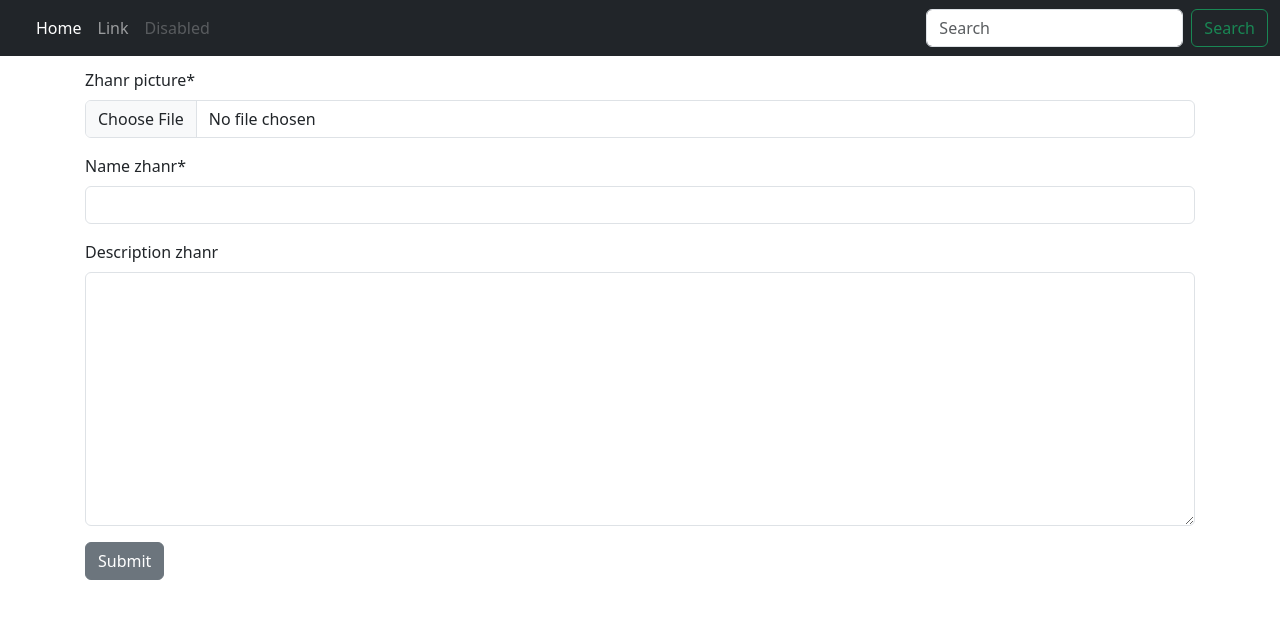
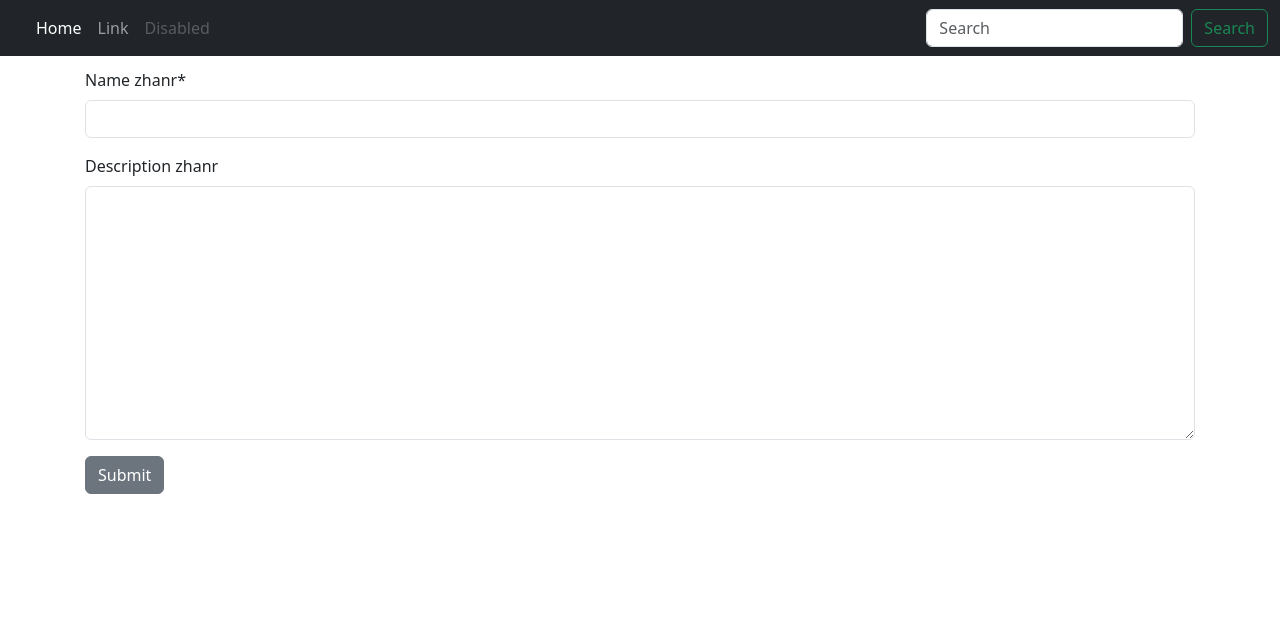
Before and after one commit to MarukhniakA/Project_EDELWEISS_SHOP, a Django app: page /spravochniki/zhanr-add/ in a window 1280 px wide. Shown: the top 620 px of the page. Run offline with Django 4.2, Linux system fonts and the light colour scheme; some libraries are stand-ins or nearby versions.

Commit message:
'create'

```diff
--- a/src/spravochniki/models.py
+++ b/src/spravochniki/models.py
@@ -3,12 +3,6 @@ from django.urls import reverse_lazy
 # Create your models here.
 
 class Author(models.Model):
-
-    picture = models.ImageField(
-        verbose_name='Author picture',
-        upload_to="uploads/%Y/%m/%d/"
-        )
-
 
     name = models.CharField(
         verbose_name='Name author',
@@ -32,12 +26,6 @@ class Author(models.Model):
 
 class Izdatelstvo(models.Model):
 
-    picture = models.ImageField(
-        verbose_name='Izdatelstvo picture',
-        upload_to="uploads/%Y/%m/%d/"
-        )
-
-
     name = models.CharField(
         verbose_name='Name izdatelstvo',
         max_length=50
@@ -57,12 +45,6 @@ class Izdatelstvo(models.Model):
 
 
 class Zhanr(models.Model):
-
-    picture = models.ImageField(
-        verbose_name='Zhanr picture',
-        upload_to="uploads/%Y/%m/%d/"
-        )
-
 
     name = models.CharField(
         verbose_name='Name zhanr',
@@ -84,12 +66,6 @@ class Zhanr(models.Model):
 
 class Series(models.Model):
 
-    picture = models.ImageField(
-        verbose_name='Series picture',
-        upload_to="uploads/%Y/%m/%d/"
-        )
-
-
     name = models.CharField(
         verbose_name='Name series book',
         max_length=50
--- a/src/spravochniki/templates/spravochniki/author_detail.html
+++ b/src/spravochniki/templates/spravochniki/author_detail.html
@@ -4,7 +4,6 @@
 
     <h1>Author details</h1>
     <div class="card" style="width: 18rem;">
-        <img src="{{ object.picture.url }}" class="card-img-top" alt="...">
         <div class="card-body">
           <h5 class="card-title">{{ object.name }}</h5>
           <p class="card-text">{{ object.description }}</p>
--- a/src/spravochniki/templates/spravochniki/izdatelstvo_detail.html
+++ b/src/spravochniki/templates/spravochniki/izdatelstvo_detail.html
@@ -4,7 +4,6 @@
 
     <h1>Izdatelstvo details</h1>
     <div class="card" style="width: 18rem;">
-        <img src="{{ object.picture.url }}" class="card-img-top" alt="...">
         <div class="card-body">
           <h5 class="card-title">{{ object.name }}</h5>
           <p class="card-text">{{ object.description }}</p>
--- a/src/spravochniki/templates/spravochniki/series_detail.html
+++ b/src/spravochniki/templates/spravochniki/series_detail.html
@@ -4,7 +4,6 @@
 
     <h1>Series details</h1>
     <div class="card" style="width: 18rem;">
-        <img src="{{ object.picture.url }}" class="card-img-top" alt="...">
         <div class="card-body">
           <h5 class="card-title">{{ object.name }}</h5>
           <p class="card-text">{{ object.description }}</p>
--- a/src/spravochniki/templates/spravochniki/zhanr_detail.html
+++ b/src/spravochniki/templates/spravochniki/zhanr_detail.html
@@ -4,7 +4,6 @@
 
     <h1>Zhanr details</h1>
     <div class="card" style="width: 18rem;">
-        <img src="{{ object.picture.url }}" class="card-img-top" alt="...">
         <div class="card-body">
           <h5 class="card-title">{{ object.name }}</h5>
           <p class="card-text">{{ object.description }}</p>
--- a/src/spravochniki/views.py
+++ b/src/spravochniki/views.py
@@ -11,17 +11,17 @@ from pathlib import Path
 
 from PIL import Image
 
-def resizer(image):
-    extention = image.file.name.split('.')[-1]
-    BASE_DIR = Path(image.file.name).resolve().parent
-    file_name = Path(image.file.name).resolve().name.split('.')
-    for m_basewidth in [150, 40]:
-        #m_basewidth = 150
-        im = Image.open(image.file.name)
-        wpercent = (m_basewidth/float(im.size[0]))
-        hsize = int((float(im.size[1])*float(wpercent)))
-        im.thumbnail((m_basewidth, hsize), Image.Resampling.LANCZOS)
-        im.save(str(BASE_DIR / "".join(file_name[:-1])) + f'_{m_basewidth}_.' + extention )
+#def resizer(image):
+#    extention = image.file.name.split('.')[-1]
+#    BASE_DIR = Path(image.file.name).resolve().parent
+#    file_name = Path(image.file.name).resolve().name.split('.')
+#    for m_basewidth in [150, 40]:
+#        #m_basewidth = 150
+#        im = Image.open(image.file.name)
+#        wpercent = (m_basewidth/float(im.size[0]))
+#        hsize = int((float(im.size[1])*float(wpercent)))
+#        im.thumbnail((m_basewidth, hsize), Image.Resampling.LANCZOS)
+#        im.save(str(BASE_DIR / "".join(file_name[:-1])) + f'_{m_basewidth}_.' + extention )
 
 
 #class HomePage(generic.TemplateView):
@@ -40,18 +40,18 @@ class AuthorListView(LoginRequiredMixin, generic.ListView):
 class AuthorAddView(generic.CreateView):
     model = models.Author
     fields = [
-       "picture", "name", "description"
+       "name", "description"
         ]
 
-    def get_success_url(self) -> str:
-        resizer(self.object.picture)
-        return super().get_success_url()
+    #def get_success_url(self) -> str:
+    #    resizer(self.object.picture)
+    #    return super().get_success_url()
 
 class AuthorUpdateView(generic.UpdateView):
     model = models.Author
     template_name = "spravochniki/author_form.html"
     fields = [
-        "picture", "name", "description"
+        "name", "description"
         ]
 
 class AuthorDeleteView(generic.DeleteView):
@@ -74,18 +74,18 @@ class IzdatelstvoListView(generic.ListView):
 class IzdatelstvoAddView(generic.CreateView):
     model = models.Izdatelstvo
     fields = [
-        "picture", "name", "description"
+        "name", "description"
         ]
 
-    def get_success_url(self) -> str:
-        resizer(self.object.picture)
-        return super().get_success_url()
+    #def get_success_url(self) -> str:
+    #    resizer(self.object.picture)
+    #    return super().get_success_url()
 
 class IzdatelstvoUpdateView(generic.UpdateView):
     model = models.Izdatelstvo
     template_name = "spravochniki/izdatelstvo_form.html"
     fields = [
-        "picture", "name", "description"
+        "name", "description"
         ]
 
 
@@ -108,18 +108,18 @@ class ZhanrListView(generic.ListView):
 class ZhanrAddView(generic.CreateView):
     model = models.Zhanr
     fields = [
-        "picture", "name", "description"
+        "name", "description"
         ]
 
-    def get_success_url(self) -> str:
-        resizer(self.object.picture)
-        return super().get_success_url()
+    #def get_success_url(self) -> str:
+    #    resizer(self.object.picture)
+    #    return super().get_success_url()
 
 class ZhanrUpdateView(generic.UpdateView):
     model = models.Zhanr
     template_name = "spravochniki/Zhanr_form.html"
     fields = [
-        "picture", "name", "description"
+        "name", "description"
         ]
 
 class ZhanrDeleteView(generic.DeleteView):
@@ -140,18 +140,18 @@ class SeriesListView(generic.ListView):
 class SeriesAddView(generic.CreateView):
     model = models.Series
     fields = [
-        "picture", "name", "description"
+        "name", "description"
         ]
 
-    def get_success_url(self) -> str:
-        resizer(self.object.picture)
-        return super().get_success_url()
+    #def get_success_url(self) -> str:
+    #    resizer(self.object.picture)
+    #    return super().get_success_url()
 
 class SeriesUpdateView(generic.UpdateView):
     model = models.Series
     template_name = "spravochniki/Zhanr_form.html"
     fields = [
-        "picture", "name", "description"
+        "name", "description"
         ]
 
 class SeriesDeleteView(generic.DeleteView):
```
Also changed, not shown: src/spravochniki/migrations/0009_remove_author_picture.py (added), src/spravochniki/migrations/0010_remove_izdatelstvo_picture.py (added), src/spravochniki/migrations/0011_remove_zhanr_picture.py (added), src/spravochniki/migrations/0012_remove_series_picture.py (added).
